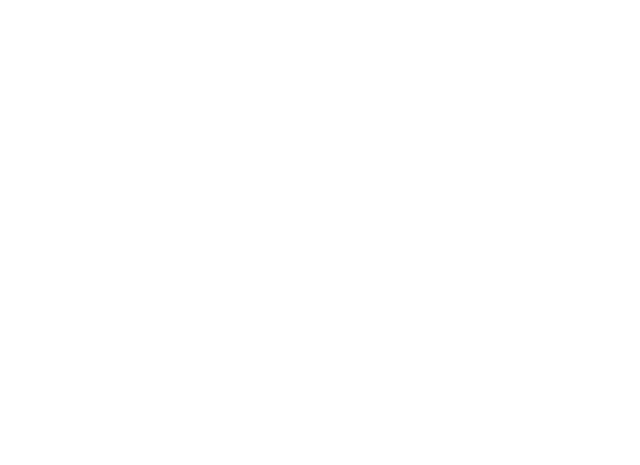
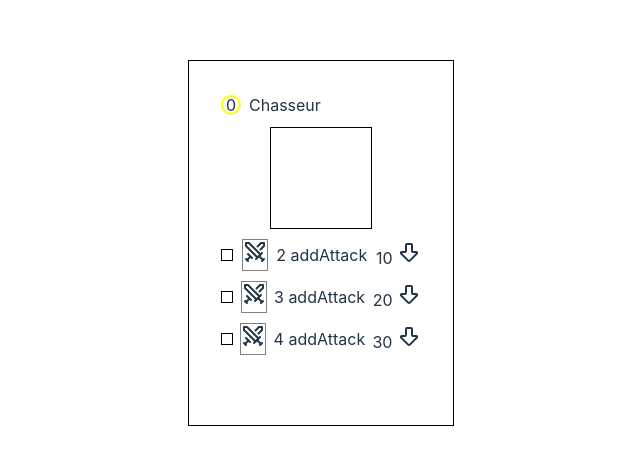
Before and after one commit to gqueste/dice-game, a Vue app: page / in a window 1280 px wide. Shown: the part 157-622 px from the top of the page, without its empty margins (319-959 px from the left). Built offline with nearby package versions, Linux system fonts and the light colour scheme.

Commit message:
feat(character): init character card

```diff
--- a/package.json
+++ b/package.json
@@ -17,8 +17,9 @@
   },
   "dependencies": {
     "@types/uuid": "^10.0.0",
-    "vue": "^3.5.11",
-    "uuid": "^10.0.0"
+    "lucide-vue-next": "^0.454.0",
+    "uuid": "^10.0.0",
+    "vue": "^3.5.11"
   },
   "devDependencies": {
     "@tsconfig/node20": "^20.1.4",
@@ -38,6 +39,7 @@
     "npm-run-all2": "^6.2.3",
     "pre-commit": "^1.2.2",
     "prettier": "3.3.3",
+    "sass-embedded": "^1.80.4",
     "start-server-and-test": "^2.0.8",
     "typescript": "~5.6.2",
     "typescript-eslint": "^8.11.0",
--- a/src/App.vue
+++ b/src/App.vue
@@ -1,8 +1,13 @@
-<script setup lang="ts"></script>
+<script setup lang="ts">
+import { defaultAttackCharacter } from './game/card/character/character.catalog'
+import CharacterCard from './ui/CharacterCard.vue'
+</script>
 
 <template>
   <header>
-    <div class="wrapper"></div>
+    <div class="wrapper">
+      <CharacterCard :character="defaultAttackCharacter" />
+    </div>
   </header>
 
   <main></main>
--- a/src/game/card/character/character.catalog.ts
+++ b/src/game/card/character/character.catalog.ts
@@ -1,12 +1,15 @@
 import { DiceSymbol } from '@/game/dice/dice.interface'
-import { type CharacterCard, EffectType, Level } from './character.interface'
+import { type Character, EffectType, Level } from './character.interface'
+import { v4 as uuid } from 'uuid'
 
-export const defaultAttackCharacter: Partial<CharacterCard> = {
+export const defaultAttackCharacter: Character = {
+  id: uuid(),
   name: 'Chasseur',
   currentLevel: Level.Level1,
   price: 0,
   levels: {
     [Level.Level1]: {
+      level: Level.Level1,
       levelUpCost: 10,
       skill: {
         cost: [DiceSymbol.Attack],
@@ -17,6 +20,7 @@
       },
     },
     [Level.Level2]: {
+      level: Level.Level2,
       levelUpCost: 20,
       skill: {
         cost: [DiceSymbol.Attack],
@@ -27,6 +31,7 @@
       },
     },
     [Level.Level3]: {
+      level: Level.Level3,
       levelUpCost: 30,
       skill: {
         cost: [DiceSymbol.Attack],
--- a/src/game/card/character/character.interface.ts
+++ b/src/game/card/character/character.interface.ts
@@ -1,12 +1,13 @@
 import { DiceSymbol } from '@/game/dice/dice.interface'
 
-export interface CharacterCard {
+export interface Character {
   id: string
   price: number
   name: string
   currentLevel: Level
   levels: {
     [key in Level]?: {
+      level: Level
       levelUpCost: number
       skill: CharacterSkill
     }
--- /dev/null
+++ b/src/ui/CharacterCard.vue
@@ -0,0 +1,80 @@
+<template>
+  <div class="card">
+    <div class="header">
+      <div class="price">{{ character.price }}</div>
+      <div class="name">{{ character.name }}</div>
+    </div>
+    <div class="illustration"></div>
+    <div v-for="level in character.levels" class="level" :key="level?.level">
+      <div class="current-level-check"></div>
+      <div v-for="(requiredDice, index) in level?.skill.cost" :key="index" class="required-dice">
+        <component :is="diceSymbolToComponent(requiredDice)" />
+      </div>
+      <div class="effect">{{ level?.skill.effect.value }} {{ level?.skill.effect.type }}</div>
+      <div v-if="level?.levelUpCost" class="level-up-cost">
+        {{ level?.levelUpCost }} <ArrowBigDown />
+      </div>
+    </div>
+  </div>
+</template>
+
+<script setup lang="ts">
+import type { Character } from '@/game/card/character/character.interface'
+import { diceSymbolToComponent } from './utils'
+import { ArrowBigDown } from 'lucide-vue-next'
+
+defineProps<{ character: Character }>()
+</script>
+
+<style lang="scss" scoped>
+.card {
+  border: 1px solid black;
+  display: flex;
+  flex-direction: column;
+  width: 200px;
+  height: 300px;
+  gap: 10px;
+
+  .header {
+    width: 100%;
+    display: flex;
+    flex-wrap: nowrap;
+    align-items: center;
+    gap: 8px;
+
+    .price {
+      border: 2px solid yellow;
+      border-radius: 50%;
+      width: 16px;
+      height: 16px;
+      display: flex;
+      align-items: center;
+      justify-content: center;
+    }
+  }
+
+  .illustration {
+    border: 1px solid black;
+    width: 100px;
+    height: 100px;
+    align-self: center;
+  }
+
+  .level {
+    display: flex;
+    flex-wrap: nowrap;
+    justify-content: space-between;
+    align-items: center;
+
+    .current-level-check {
+      border: 1px solid black;
+      width: 10px;
+      height: 10px;
+    }
+
+    .required-dice {
+      border: 1px solid grey;
+    }
+  }
+}
+</style>
--- /dev/null
+++ b/src/ui/utils.ts
@@ -0,0 +1,16 @@
+import { DiceSymbol } from '@/game/dice/dice.interface'
+import { CircleDollarSign, Sparkles, Swords, X } from 'lucide-vue-next'
+import type { Component } from 'vue'
+
+export const diceSymbolToComponent = (diceSymbol: DiceSymbol): Component => {
+  switch (diceSymbol) {
+    case DiceSymbol.Attack:
+      return Swords
+    case DiceSymbol.Gold:
+      return CircleDollarSign
+    case DiceSymbol.Magic:
+      return Sparkles
+    default:
+      return X
+  }
+}
```
Also changed, not shown: 1 other file (tests, documents, lock files or other folders).
